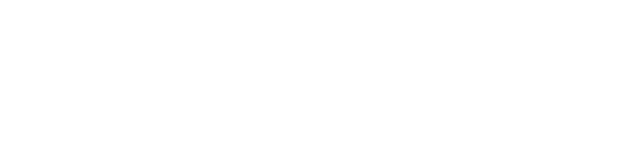
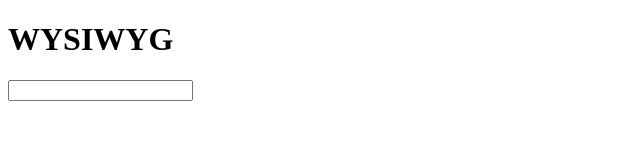
Before and after one commit to TimAConner/NSS-Single-Page-Applications-WYSIWYG, a plain HTML site: page index.html in a window 1280 px wide. Shown: the whole page, without its empty margins (0-640 px from the left). Drawn offline with Linux system fonts and the light colour scheme.

Commit message:
Added container element in DOM.

```diff
--- a/index.html
+++ b/index.html
@@ -4,9 +4,12 @@
     <meta charset="UTF-8">
     <meta name="viewport" content="width=device-width, initial-scale=1.0">
     <meta http-equiv="X-UA-Compatible" content="ie=edge">
-    <title>Document</title>
+    <title>WYSIWYG</title>
 </head>
 <body>
-
+    <main>
+        <h1>WYSIWYG</h1>
+        <input type="text" id="text-input">
+    </main>
 </body>
 </html>
```
